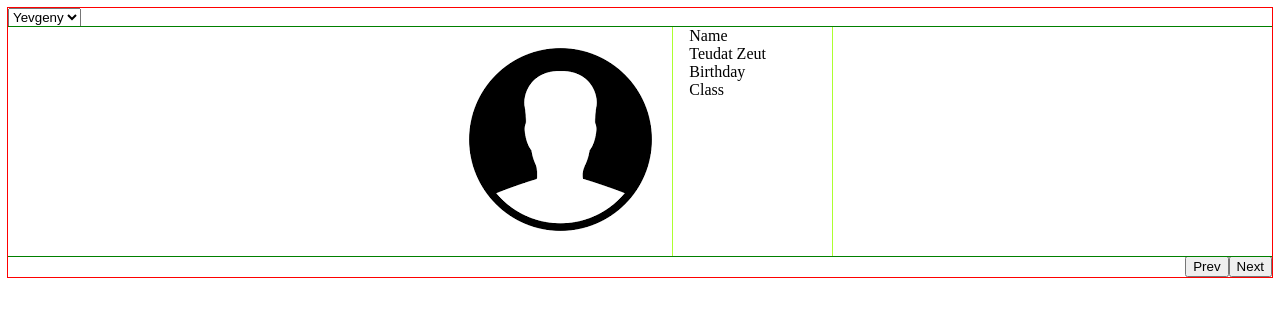
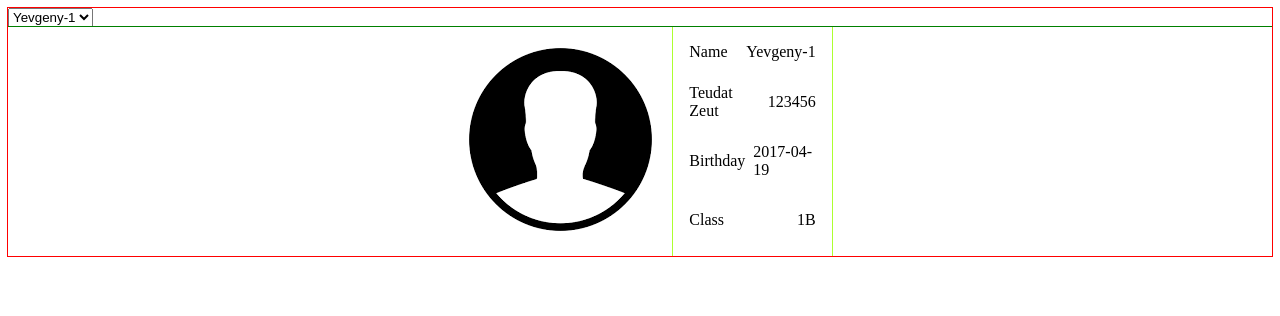
Before and after one commit to devlev1980/prevNextAngular, an Angular app: page / in a window 1280 px wide. Shown: the top 316 px of the page. Built offline with nearby package versions, Linux system fonts and the light colour scheme.

Commit message:
prgreess

```diff
--- a/src/app/app.component.css
+++ b/src/app/app.component.css
@@ -53,5 +53,10 @@ p {
 }
 
 .prevNextBtns {
-    text-align: right;
+    display: flex;
+    justify-content: center;
 }
+
+.prev {
+    margin-right: 10px;
+}
--- a/src/app/app.component.html
+++ b/src/app/app.component.html
@@ -3,22 +3,22 @@
     <select [(ngModel)]="selectedStudent" (change)="onSelected(selectedStudent)">
     <option *ngFor="let student of students" >{{student.name}}</option>
   </select>
-    <p *ngIf="selectedStudent">Selected Student : {{currentStudent|json}}</p>
+    <!-- <p *ngIf="selectedStudent">Selected Student : {{currentStudent|json}}</p> -->
     <div class="student">
         <div class="studentImage"> <img [src]="contact.image" alt="" class="studentImage"></div>
 
         <div class="studentData" *ngIf="selectedStudent;else defaultStudent">
             <div class="name"><label>Name</label>
-                <!-- <p>{{currentStudent.name}}</p> -->
+                <p>{{currentStudent.name}}</p>
             </div>
             <div> <label>Teudat Zeut</label>
-                <!-- <p>{{currentStudent.teudatZeut}}</p> -->
+                <p>{{currentStudent.teudatZeut}}</p>
             </div>
             <div> <label>Birthday </label>
-                <!-- <p>{{currentStudent.birthday|date:'dd/MM/yyy'}}</p> -->
+                <p>{{currentStudent.birthday|date:'dd/MM/yyy'}}</p>
             </div>
             <div><label>Class</label>
-                <!-- <p>{{currentStudent.class}}</p> -->
+                <p>{{currentStudent.class}}</p>
             </div>
         </div>
 
@@ -26,25 +26,29 @@
             <div *ngFor="let student of students|slice:0:1 ;let first = first" class="studentData">
 
                 <div class="name"><label>Name</label>
-                    <!-- <p>{{student.name}}</p> -->
+                    <p>{{student.name}}</p>
                 </div>
                 <div> <label>Teudat Zeut</label>
-                    <!-- <p>{{student.teudatZeut}}</p> -->
+                    <p>{{student.teudatZeut}}</p>
                 </div>
                 <div> <label>Birthday </label>
-                    <!-- <p>{{student.birthday}}</p> -->
+                    <p>{{student.birthday}}</p>
                 </div>
                 <div><label>Class</label>
-                    <!-- <p>{{student.class}}</p> -->
+                    <p>{{student.class}}</p>
                 </div>
 
             </div>
         </ng-template>
     </div>
     <!-- <p>{{currentStudent.birthday}}</p> -->
-    <div class="prevNextBtns">
+    <div class="prevNextBtns" *ngIf="selectedStudent">
         <button class="prev" (click)="onPrevious(currentStudent)">Prev</button>
+        <label *ngIf="previousStudent"> {{students[previousStudentIndex+1].name}} </label>
         <button class="next" (click)="onNext(currentStudent)">Next</button>
+        <label *ngIf="nextStudent"> {{students[nextStudntIndex+1].name}} </label>
     </div>
 
+
+
 </div>
--- a/src/app/app.component.ts
+++ b/src/app/app.component.ts
@@ -1,6 +1,5 @@
 import { Component, OnInit } from '@angular/core';
 import { StudentService } from '../app/services/student.service';
-import { nextTick } from 'q';
 
 @Component({
   selector: 'app-root',
@@ -8,7 +7,6 @@ import { nextTick } from 'q';
   styleUrls: ['./app.component.css']
 })
 export class AppComponent implements OnInit {
-
   title = 'app';
 
   contact: Student = {
@@ -23,61 +21,50 @@ export class AppComponent implements OnInit {
   currentStudent: Student;
   nextStudent: Student;
   previousStudent: Student;
+  previousStudentIndex: number;
+  nextStudntIndex: number;
 
   students: Student[] = [];
 
-  constructor(private studentService: StudentService) { }
+  constructor(private studentService: StudentService) {}
 
   ngOnInit(): void {
     this.studentService.getStudents().subscribe((students: Student[]) => {
       this.students = students;
     });
+
   }
   onSelected(selectedStudent) {
-    this.students.forEach((student) => {
+    this.students.forEach(student => {
       if (student.name === selectedStudent) {
         this.currentStudent = student;
       }
     });
-
   }
-
-
-
 
   onPrevious(currentStudent) {
     if (this.students.indexOf(currentStudent) > 0) {
-      const index = this.students.indexOf(currentStudent) - 1;
-      this.previousStudent = this.students[index];
+      this.previousStudentIndex = this.students.indexOf(currentStudent) - 1;
+      this.previousStudent = this.students[this.previousStudentIndex];
       this.currentStudent = this.previousStudent;
-      console.log(this.previousStudent);
-
+      // console.log(this.previousStudent);
     } else {
       return false;
     }
-
   }
   onNext(currentStudent) {
     if (this.students.indexOf(currentStudent) < this.students.length - 1) {
-      const index = this.students.indexOf(currentStudent) + 1;
-      this.nextStudent = this.students[index];
+      this.nextStudntIndex = this.students.indexOf(currentStudent) + 1;
+      this.nextStudent = this.students[this.nextStudntIndex];
       this.currentStudent = this.nextStudent;
-      console.log(this.nextStudent);
+      // console.log(this.nextStudent);
     } else {
       return false;
     }
-
-
-
 
     // if(currentStudent){
     //   // console.log( parseInt(student.id) +1)
     //   // console.log(currentStudent.id+1);
     //   this.nextStudent.id = currentStudent.id+1
-
-
   }
-
-
-
 }
--- a/src/assets/students.json
+++ b/src/assets/students.json
@@ -1,6 +1,6 @@
 [{
         "id": 0,
-        "name": "Yevgeny",
+        "name": "Yevgeny-1",
         "teudatZeut": "123456",
         "birthday": "2017-04-19",
         "class": "1B",
@@ -8,7 +8,7 @@
     },
     {
         "id": 1,
-        "name": "Igor",
+        "name": "Igor-2",
         "teudatZeut": "1234567",
         "birthday": "2017-02-18",
         "class": "2B",
@@ -16,7 +16,7 @@
     },
     {
         "id": 2,
-        "name": "Alex",
+        "name": "Alex-3",
         "teudatZeut": "12345678",
         "birthday": "2017-06-20",
         "class": "5B",
@@ -24,7 +24,7 @@
     },
     {
         "id": 3,
-        "name": "Sergey",
+        "name": "Sergey-4",
         "teudatZeut": "1023456",
         "birthday": "2017-07-20",
         "class": "7B",
--- a/tslint.json
+++ b/tslint.json
@@ -85,7 +85,8 @@
     "prefer-const": true,
     "quotemark": [
       true,
-      "single"
+      "single",
+      "avoid-escape"
     ],
     "radix": true,
     "semicolon": [
```
